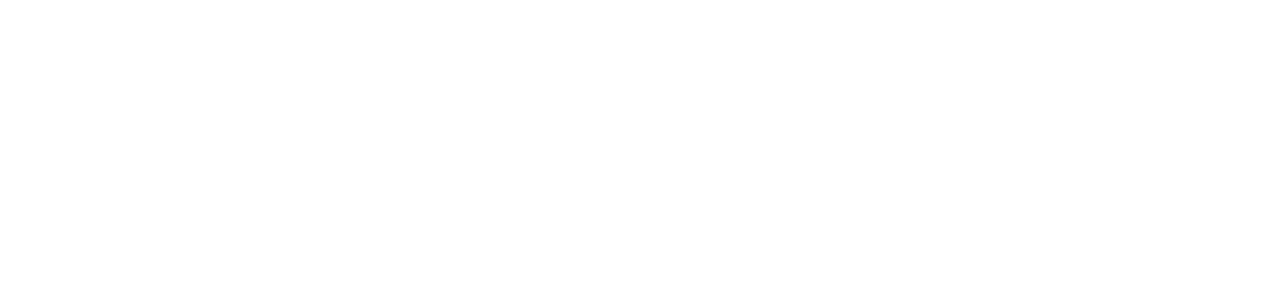
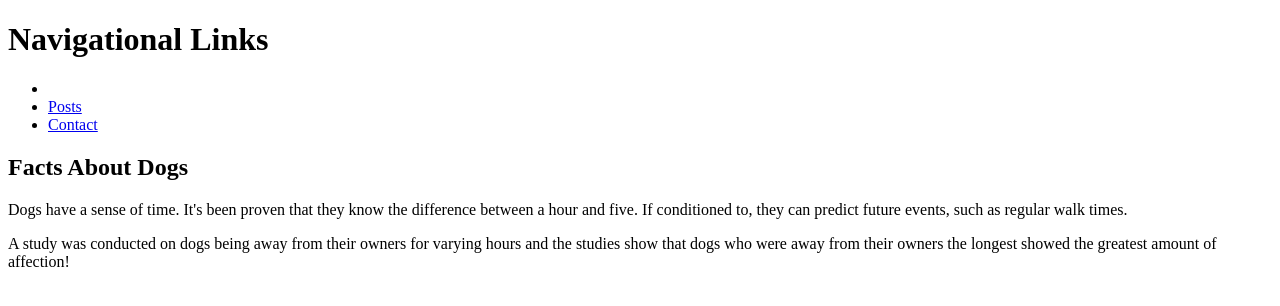
Before and after one commit to kendallawills/Codecademy-Dogs, a plain HTML site: page index.html in a window 1280 px wide. Drawn offline with Linux system fonts and the light colour scheme.

Commit message:
Add Article

```diff
--- a/index.html
+++ b/index.html
@@ -6,4 +6,35 @@
         <link href="resources/style.css" type="text/css" rel="stylesheet">
     </head>
 
+    <body>
+
+        <header>
+            <h1>Navigational Links</h1>
+            <nav>
+                <ul>
+                    <li><a href="#home"></a></li>
+                    <li><a href="#posts">Posts</a></li>
+                    <li><a href="#contact">Contact</a></li>
+                </ul>
+            </nav>
+        </header>
+
+        <main>
+            <section>
+                <article>
+                    <h2>Facts About Dogs</h2>
+                    <p>Dogs have a sense of time. It's been proven that they know the difference
+                        between a hour and five. If conditioned to, they can predict future events,
+                        such as regular walk times.</p>
+                </article>
+                <aside>
+                    <p>A study was conducted on dogs being away from their owners for varying hours
+                        and the studies show that dogs who were away from their owners the longest
+                        showed the greatest amount of affection!</p>
+                </aside>
+            </section>
+        </main>
+
+    </body>
+
 </html>
```
